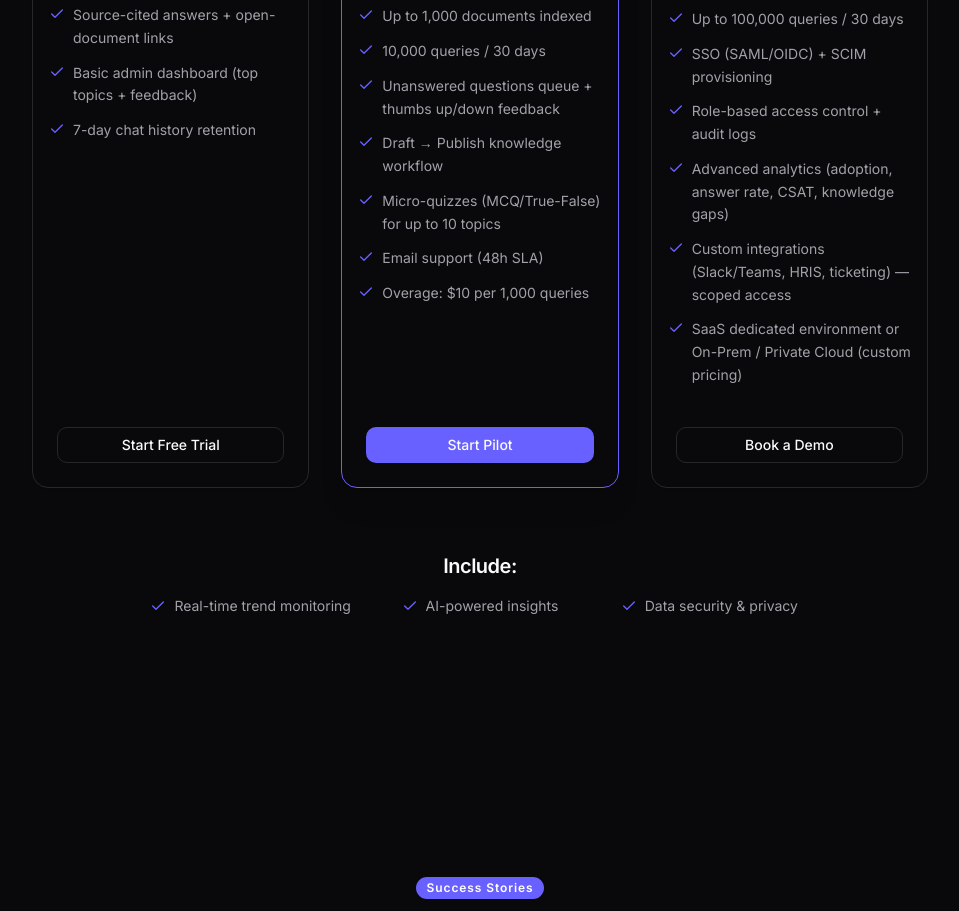
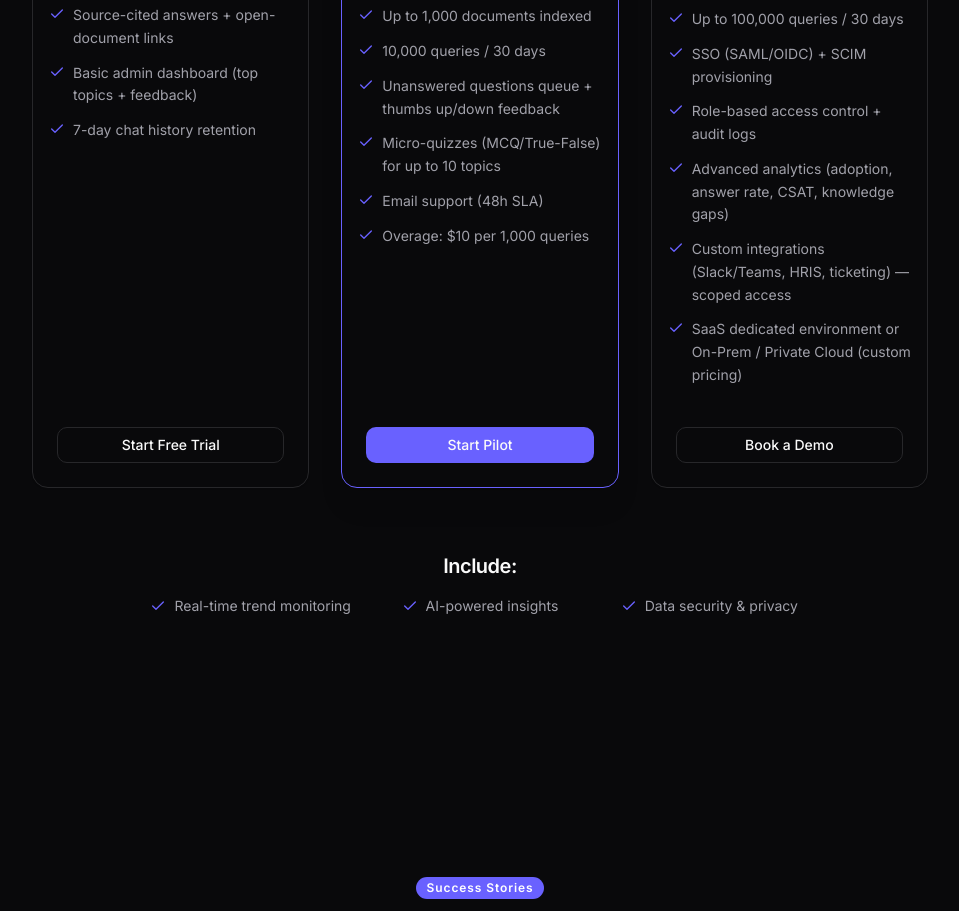
Before and after one commit to oni-biocare/cognify-landing-page, a Next.js app: page / in a window 1280 px wide. Shown: the part 4400-5311 px from the top of the page, without its empty margins (160-1119 px from the left). Built offline with nearby package versions, Linux system fonts and the light colour scheme; no server answers.

Commit message:
Remove "Draft → Publish knowledge workflow" from pricing plans to streamline feature list and enhance clarity.

```diff
--- a/src/components/layout/sections/pricing.tsx
+++ b/src/components/layout/sections/pricing.tsx
@@ -54,7 +54,6 @@ const plans: PlanProps[] = [
       "Up to 1,000 documents indexed",
       "10,000 queries / 30 days",
       "Unanswered questions queue + thumbs up/down feedback",
-      "Draft → Publish knowledge workflow",
       "Micro-quizzes (MCQ/True-False) for up to 10 topics",
       "Email support (48h SLA)",
       "Overage: $10 per 1,000 queries",
```
